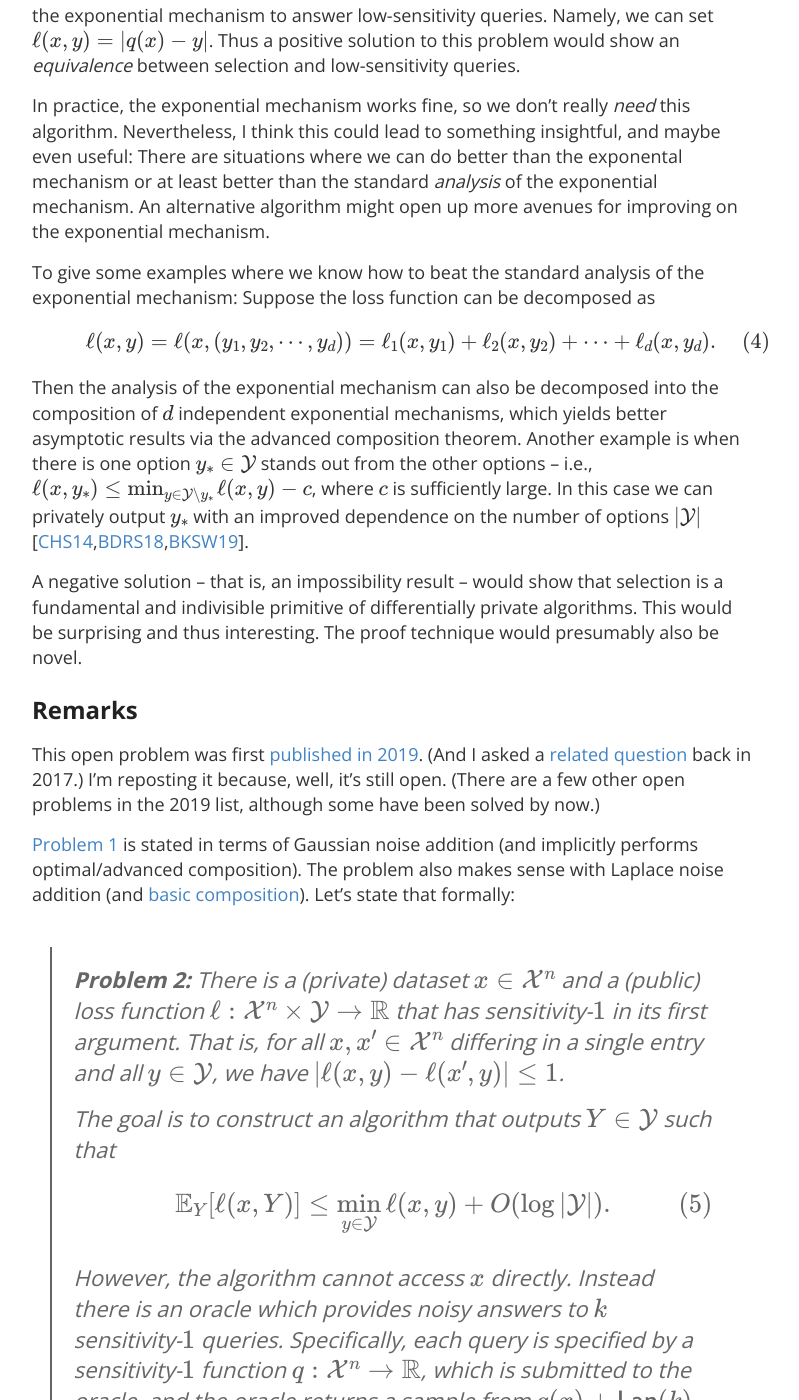
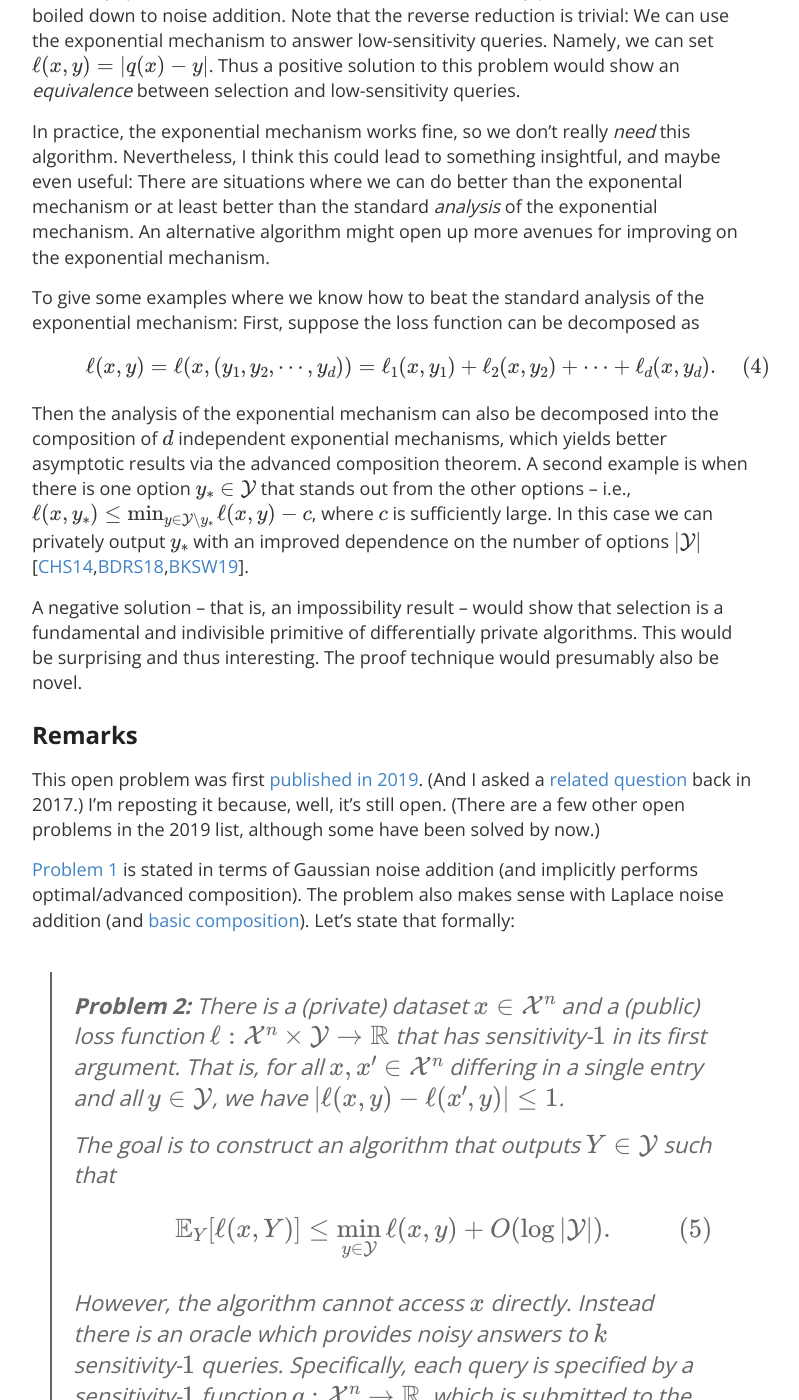
Before and after one commit to differentialprivacy/differentialprivacy, a Jekyll site: the page built from _posts/2025-05-02-open-problem-selection.md, in a window 1280 px wide and 1400 px high, scrolled down 2564 px. Shown: the whole window, without its empty margins (248-1047 px from the left). Built offline with Jekyll 4.4.1, drawn with Linux system fonts in a browser that asks for light colours; comment, search, counter and statistics services are not loaded; some of the changed text lies outside the part shown.

Commit message:
selection open problem

```diff
--- a/_posts/2025-05-02-open-problem-selection.md
+++ b/_posts/2025-05-02-open-problem-selection.md
@@ -63,9 +63,9 @@
 In practice, the exponential mechanism works fine, so we don't really _need_ this algorithm.
 Nevertheless, I think this could lead to something insightful, and maybe even useful: There are situations where we can do better than the exponental mechanism or at least better than the standard _analysis_ of the exponential mechanism. An alternative algorithm might open up more avenues for improving on the exponential mechanism.
 
-To give some examples where we know how to beat the standard analysis of the exponential mechanism: Suppose the loss function can be decomposed as \\\[\\ell\(x,y\) = \\ell\(x,\(y\_1,y\_2,\\cdots,y\_d\)\) = \\ell\_1\(x,y\_1\) + \\ell\_2\(x,y\_2\) + \\cdots + \\ell\_d\(x,y\_d\). \\tag{4}\\\]
+To give some examples where we know how to beat the standard analysis of the exponential mechanism: First, suppose the loss function can be decomposed as \\\[\\ell\(x,y\) = \\ell\(x,\(y\_1,y\_2,\\cdots,y\_d\)\) = \\ell\_1\(x,y\_1\) + \\ell\_2\(x,y\_2\) + \\cdots + \\ell\_d\(x,y\_d\). \\tag{4}\\\]
 Then the analysis of the exponential mechanism can also be decomposed into the composition of \\\(d\\\) independent exponential mechanisms, which yields better asymptotic results via the advanced composition theorem.
-Another example is when there is one option \\\(y\_\* \\in \\mathcal{Y}\\\) stands out from the other options -- i.e., \\\(\\ell\(x,y\_\*\) \\le \\min\_{y \\in \\mathcal{Y} \\setminus \{y\_\*\}} \\ell\(x,y\) - c\\\), where \\\(c\\\) is sufficiently large. In this case we can privately output \\\(y\_\*\\\) with an improved dependence on the number of options \\\(\|\\mathcal{Y}\|\\\) \[[CHS14](https://arxiv.org/abs/1409.2177 "Kamalika Chaudhuri, Daniel Hsu, Shuang Song. The Large Margin Mechanism for Differentially Private Maximization. NIPS 2014."),[BDRS18](https://dl.acm.org/doi/10.1145/3188745.3188946 " Mark Bun, Cynthia Dwork, Guy N. Rothblum, Thomas Steinke. Composable and versatile privacy via truncated CDP. STOC 2018."),[BKSW19](https://arxiv.org/abs/1905.13229 "Mark Bun, Gautam Kamath, Thomas Steinke, Zhiwei Steven Wu. Private Hypothesis Selection. NeurIPS 2019.")\].
+A second example is when there is one option \\\(y\_\* \\in \\mathcal{Y}\\\) that stands out from the other options -- i.e., \\\(\\ell\(x,y\_\*\) \\le \\min\_{y \\in \\mathcal{Y} \\setminus \{y\_\*\}} \\ell\(x,y\) - c\\\), where \\\(c\\\) is sufficiently large. In this case we can privately output \\\(y\_\*\\\) with an improved dependence on the number of options \\\(\|\\mathcal{Y}\|\\\) \[[CHS14](https://arxiv.org/abs/1409.2177 "Kamalika Chaudhuri, Daniel Hsu, Shuang Song. The Large Margin Mechanism for Differentially Private Maximization. NIPS 2014."),[BDRS18](https://dl.acm.org/doi/10.1145/3188745.3188946 " Mark Bun, Cynthia Dwork, Guy N. Rothblum, Thomas Steinke. Composable and versatile privacy via truncated CDP. STOC 2018."),[BKSW19](https://arxiv.org/abs/1905.13229 "Mark Bun, Gautam Kamath, Thomas Steinke, Zhiwei Steven Wu. Private Hypothesis Selection. NeurIPS 2019.")\].
 
 A negative solution -- that is, an impossibility result -- would show that selection is a fundamental and indivisible primitive of differentially private algorithms. This would be surprising and thus interesting. The proof technique would presumably also be novel.
 
@@ -86,5 +86,5 @@
 
 For pure DP, the [binary tree algorithm](#partsoln) would achieve excess loss \\\(O\(\(\\log \|\\mathcal{Y}\|\)^2\)\\\) instead of \\\(O\(\\log \|\\mathcal{Y}\|\)\\\).
 
-The contrast between pure DP and Gaussian DP is interesting because the exponential mechanism satisfies pure DP and [relaxing to approximate DP doesn't allow us to do any better](https://arxiv.org/abs/1704.03024). But, comparing [Problem 1](#prob1) and [Problem 2](#prob2), it seems like the Gaussian case should be easier.
+The contrast between pure DP and Gaussian DP is interesting because the exponential mechanism satisfies pure DP and [relaxing to approximate DP doesn't allow us to do any better](https://arxiv.org/abs/1704.03024). But, comparing [Problem 1](#prob1) and [Problem 2](#prob2), it seems like the Gaussian case _should_ be easier.
 I can't quite put my finger on it, but I feel like there's something interesting to say about this distinction and I hope resolving this open problem would shed light on it.
```
Also changed, not shown: other parts of _posts/2025-05-02-open-problem-selection.md (+2 -2 lines).
